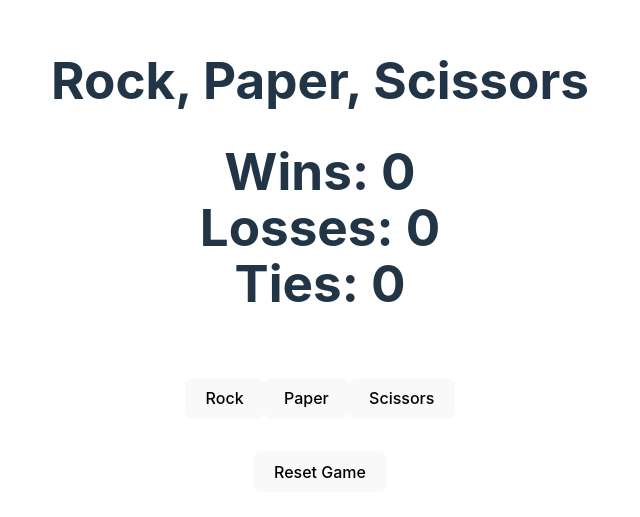
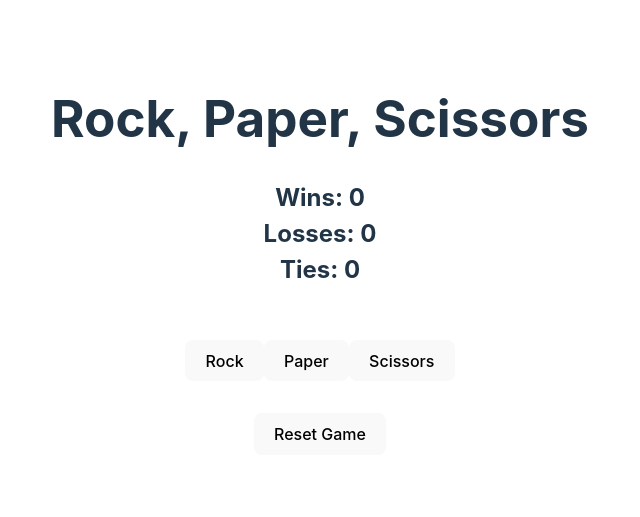
Before and after one commit to andrewgg1/rock-paper-scissors, a React app: page / in a window 1280 px wide. Shown: the part 145-662 px from the top of the page, without its empty margins (320-960 px from the left). Built offline with nearby package versions, Linux system fonts and the light colour scheme; the HTML template or start-up script is replaced by a standard one.

Commit message:
Change score display to use h2 tag
- Updated score display from h1 to h2 for better semantics

```diff
--- a/src/App.jsx
+++ b/src/App.jsx
@@ -52,11 +52,11 @@ function App() {
       <div>
       </div>
       <h1>Rock, Paper, Scissors</h1>
-      <h1>
+      <h2>
         Wins: {wins}<br/>
         Losses: {losses}<br/>
         Ties: {ties}
-      </h1>
+      </h2>
       <div className="card">
         {choices.map((choice, index) => (
           <button
```
